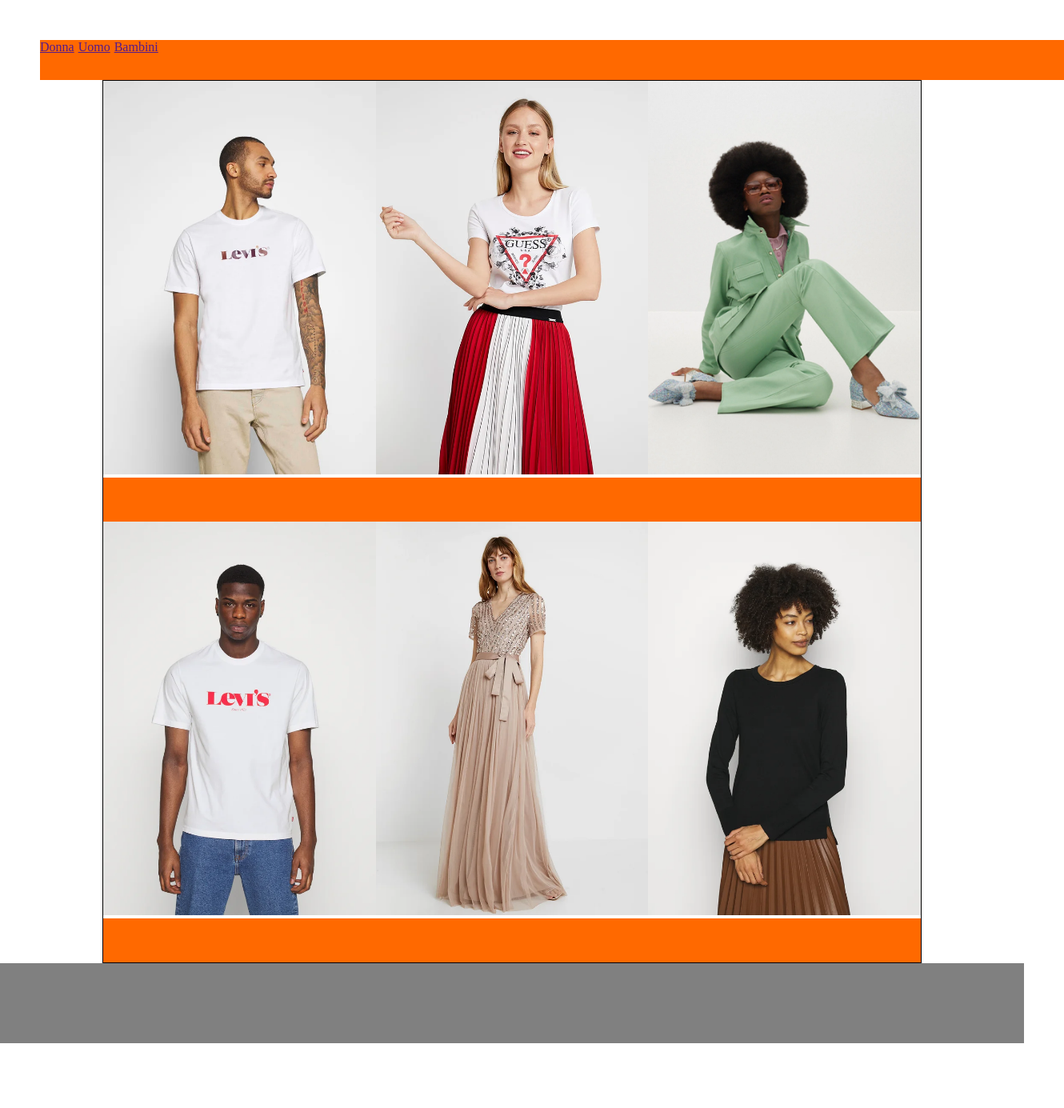
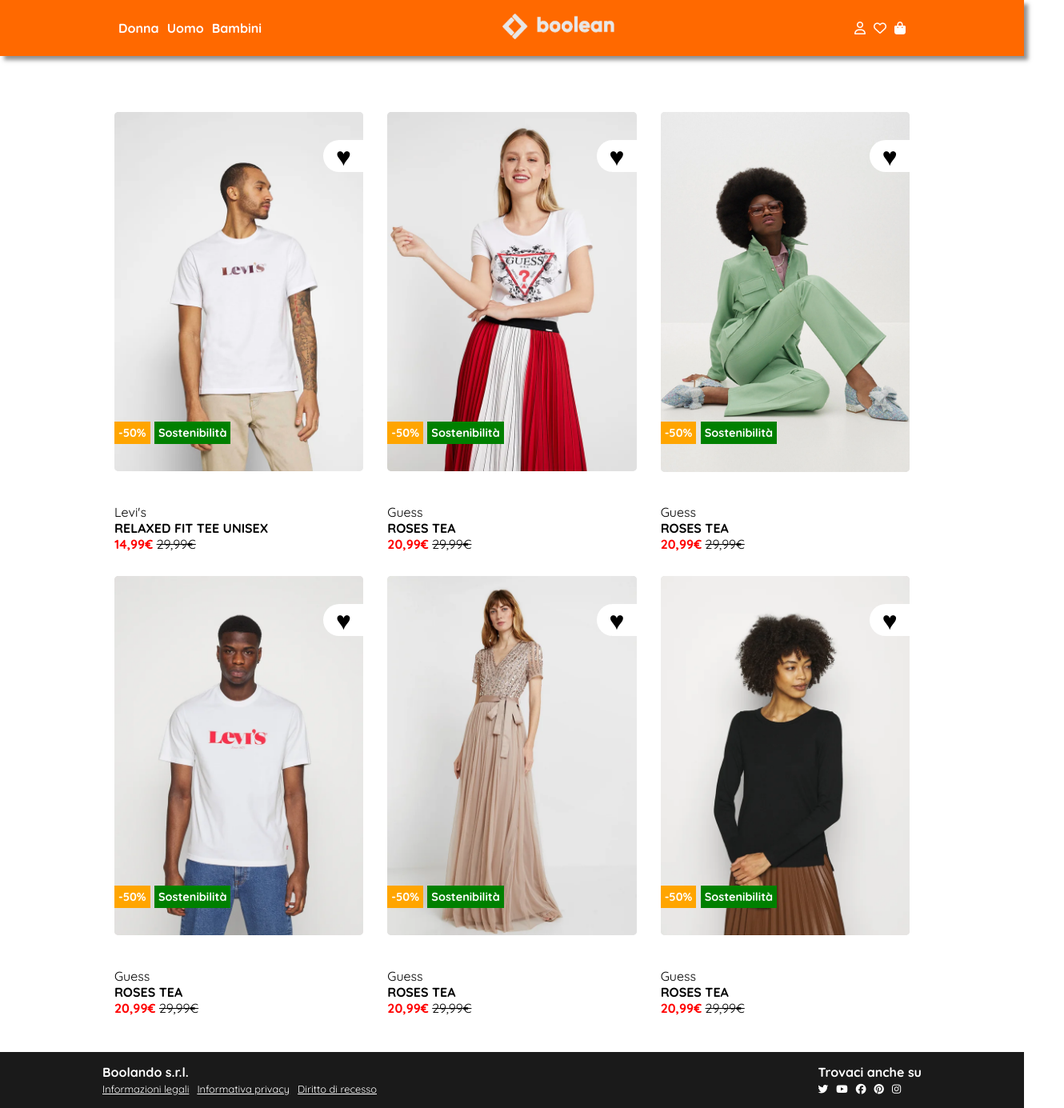
Before and after one commit to Om12ek99/html-css-boolando, a plain HTML site: page index.html in a window 1280 px wide. Shown: the whole page at 80% size, 1330 px wide, since content can reach past the window. Before the commit the page ends 1304 px from the top, so only its background shows below. Drawn offline with Linux system fonts and the light colour scheme.

Commit message:
feat:push

```diff
--- a/css/style.css
+++ b/css/style.css
@@ -1,12 +1,11 @@
-
-
+/* RESET */
 *{
+  margin: 0;
+  padding: 0;
   box-sizing: border-box;
-    padding: 0;
-    margin: 0;
 }
 
-:root{
+:root {
   --orange: #FF6900;
 }
 
@@ -14,45 +13,68 @@
   max-width: 100%;
 }
 
-  ul{
-    list-style-type: none;
-    display: flex;
-    gap: 5px;
+/* COMMON */
+
+body {
+
+  font-family: "Quicksand", sans-serif;
 }
 
-  /*HEADER*/
-  header{
-    /*debug*/
-    height: 60px;
-    padding: 50px;
-
+ul {
+  list-style-type: none;
 }
 
-  .navbar{
-    /*debug*/
-    background-color: #FF6900;
-    height: 50px;
+/* HEADER */
+header {
+  background-color: var(--orange);
+  position: fixed;
+  z-index: 9999;
+  height: 70px;
   width: 100%;
-    position: absolute;
-    margin-top: 0;
+  box-shadow: 5px 5px 5px rgba(113, 113, 113, 0.769);
+}
+
+.menu {
+  display: flex;
+  justify-content: space-between;
+  align-items: center;
+  height: 100%;
+  color: white;
+}
+
+.genre_list>ul {
+  display: flex;
+  margin-left: 15px;
+}
+
+.genre_list ul li {
+  padding: 5px;
+  font-weight: 800;
+}
+
+.icon_list ul {
+  display: flex;
+  margin-right: 15px;
+}
+
+.icon_list ul li {
+  padding: 5px;
+}
+
+.logo {
+  width: 140px;
 }
 
 
-  .logo{
-    display: none;
-    align-items: center;
-    width: 100px;
-
-
+/* MAIN */
+.container {
+  margin: 0 auto;
+  width: 80%;
+  max-width: 1100px;
 }
 
-  /*MAIN*/
-  .container {
-    width: 80%;
-    margin: 0 auto;
-    max-width: 1100px;
-    border: 1px solid black;
-
+main {
+  padding-top: 125px;
 }
 
 .flex {
@@ -60,23 +82,115 @@
   flex-wrap: wrap;
 }
 
-  .col {
-    width: calc(100% / 3);
-    border-left: 15px;
-
-  }
-
 .card {
+  width: calc(100%/3);
+  padding: 15px;
   position: relative;
 }
 
-  .testo{
-    /*debug*/
-    background-color: #FF6900;
-    height: 55px;
+/* IMG HOVER */
+.card>.img_box {
+  position: relative;
 }
 
-  footer{
-    background-color: grey;
-    height: 100px;
+.img_hover {
+  position: absolute;
+  left: 0;
+  top: 0;
+  border-radius: 5px;
 }
+
+.main_img {
+  position: absolute;
+  z-index: 1;
+  border-radius: 5px;
+}
+
+.card:hover .img_hover {
+  z-index: 2;
+  box-shadow: 5px 10px 18px var(--orange);
+}
+
+.card:hover .heart {
+  color: orange;
+}
+
+/* DESCRIPTION TEXT */
+.card_text {
+  margin-top: 490px;
+}
+
+.dis_price,
+.item_name {
+  font-weight: 800;
+}
+
+.dis_price {
+  color: red;
+}
+
+.lthr_price {
+  text-decoration: line-through;
+}
+
+/* HEART POSITION */
+.heart {
+  position: absolute;
+  top: 50px;
+  right: 15px;
+  width: 50px;
+  text-align: center;
+  font-size: 2rem;
+  z-index: 5;
+  background-color: white;
+  border-radius: 20px 0 0 20px;
+  display: inline-block;
+}
+
+.pop_style {
+  padding: 5px;
+  color: white;
+  font-weight: 800;
+  font-size: 0.9rem;
+  position: absolute;
+  display: inline-block;
+  bottom: 150px;
+  z-index: 5;
+}
+
+.dis_perc {
+  background-color: orange;
+}
+
+.sustain  {
+  background-color: green;
+  left: 65px;
+}
+
+/* FOOTER */
+footer {
+  background-color: #1A1A1A;
+  margin-top: 30px;
+}
+
+.info_footer {
+  color: white;
+  display: flex;
+  justify-content: space-between;
+  align-items: center;
+  padding: 15px 0px;
+}
+.legal_info,
+.social_info {
+  display: flex;
+  gap: 10px;
+}
+
+li a {
+  color: white;
+  font-size: 0.8rem;
+}
+
+.footer_title {
+  font-weight: 800;
+}
--- a/index.html
+++ b/index.html
@@ -1,117 +1,158 @@
 <!DOCTYPE html>
 <html lang="en">
+
 <head>
     <meta charset="UTF-8">
     <meta name="viewport" content="width=device-width, initial-scale=1.0">
+    <link rel="stylesheet" href="./css/style.css">
+
+    <!-- FONT -->
+    <link rel="stylesheet" href="https://cdnjs.cloudflare.com/ajax/libs/font-awesome/6.5.1/css/all.min.css" integrity="sha512-DTOQO9RWCH3ppGqcWaEA1BIZOC6xxalwEsw9c2QQeAIftl+Vegovlnee1c9QX4TctnWMn13TZye+giMm8e2LwA==" crossorigin="anonymous" referrerpolicy="no-referrer" />
+    <link rel="preconnect" href="https://fonts.googleapis.com">
+    <link rel="preconnect" href="https://fonts.gstatic.com" crossorigin>
+    <link href="https://fonts.googleapis.com/css2?family=Quicksand:wght@300..700&display=swap" rel="stylesheet">
     <title>Booleando</title>
-    <link rel="stylesheet" href="./css/style.css">
 </head>
 
-
 <body>
-
-    <!-- Header -->
+    <!-- HEADER -->
     <header>
-            <!-- nav -->
-            <nav class="navbar">
-                <!-- barranavigazione -->
-                <ul class="menu">
-                    <li><a href="">Donna</a></li>
-                    <li><a href="">Uomo</a></li>
-                    <li><a href="">Bambini</a></li>
-                </ul>
-                <!-- /barranavigazione -->
-
-                <!-- logo -->
-                <div class="logo">
-                    <img src="/img/boolean-logo.png" alt="">
-                </div>
-                <!-- /logo -->
-
-                <!-- carrello -->
-                <div class="shopping">
+        <nav class="menu center container">
+            <div class="genre_list">
                 <ul>
-
+                    <li>Donna</li>
+                    <li>Uomo</li>
+                    <li>Bambini</li>
                 </ul>
             </div>
-                <!-- /carrello -->
-            <!-- /nav -->
+            <div class="logo"> <img src="./img/boolean-logo.png" alt="boolean logo"></div>
+            <div class="icon_list">
+                <ul>
+                    <li><i class="fa-regular fa-user"></i></li>
+                    <li><i class="fa-regular fa-heart"></i></li>
+                    <li><i class="fa-solid fa-bag-shopping"></i></li>
+                </ul>
+            </div>
         </nav>
+    </header>
+    <!-- /HEADER -->
+    <main>
+        <div class="container flex">
+            <div class="card">
+                <div class="img_box">
+                    <img src="./img/1.webp" alt="male model Levi's" class="main_img">
+                    <img src="./img/1b.webp" alt="alt male model Levi's" class="img_hover">
+                </div>
+                <div class="card_text">
+                    <span class="brand"> Levi's</span> <br>
+                    <span class="item_name">RELAXED FIT TEE UNISEX</span> <br>
+                    <span class="dis_price">14,99€</span> <span class="lthr_price"> 29,99€</span>
+                </div>
+                <div class="heart">&hearts;</div>
+                <div class="dis_perc pop_style" >-50%</div>
+                <div class="sustain pop_style">Sostenibilità</div>
+            </div>
 
+            <div class="card">
+                <div class="img_box">
+                    <img src="./img/2.webp" alt="male model Levi's" class="main_img">
+                    <img src="./img/2b.webp" alt="alt male model Levi's" class="img_hover">
+                </div>
+                <div class="card_text">
+                    <span class="brand">Guess</span> <br>
+                    <span class="item_name">ROSES TEA</span> <br>
+                    <span class="dis_price">20,99€</span> <span class="lthr_price"> 29,99€</span>
+                </div>
+                <div class="heart">&hearts;</div>
+                <div class="dis_perc pop_style" >-50%</div>
+                <div class="sustain pop_style">Sostenibilità</div>
+            </div>
 
-        <!-- /header -->
-            </header>
+            <div class="card">
+                <div class="img_box">
+                    <img src="./img/3.webp" alt="male model Levi's" class="main_img">
+                    <img src="./img/3b.webp" alt="alt male model Levi's" class="img_hover">
+                </div>
+                <div class="card_text">
+                    <span class="brand">Guess</span> <br>
+                    <span class="item_name">ROSES TEA</span> <br>
+                    <span class="dis_price">20,99€</span> <span class="lthr_price"> 29,99€</span>
+                </div>
+                <div class="heart">&hearts;</div>
+                <div class="dis_perc pop_style" >-50%</div>
+                <div class="sustain pop_style">Sostenibilità</div>
+            </div>
 
+            <div class="card">
+                <div class="img_box">
+                    <img src="./img/4.webp" alt="male model Levi's" class="main_img">
+                    <img src="./img/4b.webp" alt="alt male model Levi's" class="img_hover">
+                </div>
+                <div class="card_text">
+                    <span class="brand">Guess</span> <br>
+                    <span class="item_name">ROSES TEA</span> <br>
+                    <span class="dis_price">20,99€</span> <span class="lthr_price"> 29,99€</span>
+                </div>
+                <div class="heart">&hearts;</div>
+                <div class="dis_perc pop_style" >-50%</div>
+                <div class="sustain pop_style">Sostenibilità</div>
+            </div>
 
-        <!-- grid -->
-            <main>
-            <!-- tessere -->
-        <div class="container flex">
-            <div class="col">
             <div class="card">
-                  <img src="./img/1.webp" alt="" />
+                <div class="img_box">
+                    <img src="./img/5.webp" alt="male model Levi's" class="main_img">
+                    <img src="./img/5b.webp" alt="alt male model Levi's" class="img_hover">
                 </div>
-                <div class="testo">
+                <div class="card_text">
+                    <span class="brand">Guess</span> <br>
+                    <span class="item_name">ROSES TEA</span> <br>
+                    <span class="dis_price">20,99€</span> <span class="lthr_price"> 29,99€</span>
+                </div>
+                <div class="heart">&hearts;</div>
+                <div class="dis_perc pop_style" >-50%</div>
+                <div class="sustain pop_style">Sostenibilità</div>
+            </div>
+
+            <div class="card">
+                <div class="img_box">
+                    <img src="./img/6.webp" alt="male model Levi's" class="main_img">
+                    <img src="./img/6b.webp" alt="alt male model Levi's" class="img_hover">
+                </div>
+                <div class="card_text">
+                    <span class="brand">Guess</span> <br>
+                    <span class="item_name">ROSES TEA</span> <br>
+                    <span class="dis_price">20,99€</span> <span class="lthr_price"> 29,99€</span>
+                </div>
+                <div class="heart">&hearts;</div>
+                <div class="dis_perc pop_style" >-50%</div>
+                <div class="sustain pop_style">Sostenibilità</div>
             </div>
         </div>
-            <div class="col">
-                <div class="card">
-                  <img src="./img/2.webp" alt="" />
+    </main>
+
+    <footer>
+        <div class="info_footer container">
+            <div class="lft_ft">
+                <h4 class="footer_title">Boolando s.r.l.</h4>
+                <ul class="legal_info">
+                    <li><a href="">Informazioni legali</a></li>
+                    <li><a href="">Informativa privacy</a></li>
+                    <li><a href="">Diritto di recesso</a></li>
+                </ul>
             </div>
-                <div class="testo">
+            <div class="right_ft">
+                <h4 class="footer_title">Trovaci anche su</h4>
+                <ul class="social_info">
+                    <li><a href=""><i class="fa-brands fa-twitter"></i></a></li>
+                    <li><a href=""><i class="fa-brands fa-youtube"></i></a></li>
+                    <li><a href=""><i class="fa-brands fa-facebook"></i></a></li>
+                    <li><a href=""><i class="fa-brands fa-pinterest"></i></a></li>
+                    <li><a href=""><i class="fa-brands fa-instagram"></i></a></li>
+                </ul>
             </div>
         </div>
-            <div class="col">
-                <div class="card">
-                  <img src="./img/3.webp" alt="" />
-                </div>
-                <div class="testo">
-                </div>
-            </div>
-            <div class="col">
-                <div class="card">
-                  <img src="./img/4.webp" alt="" />
-                </div>
-                <div class="testo">
-                </div>
-            </div>
-            <div class="col">
-                <div class="card">
-                  <img src="./img/5.webp" alt="" />
-                </div>
-                <div class="testo">
-                </div>
-            </div>
-            <div class="col">
-                <div class="card">
-                  <img src="./img/6.webp" alt="" />
-                </div>
-                <div class="testo">
-                </div>
-            </div>
-        </div>
-                <!-- img -->
-                <!-- /img -->
+    </footer>
+    <!-- MAIN -->
+</body>
 
-                <!-- sconti -->
-                <!-- /sconti -->
-
-                <!-- cuore -->
-                <!-- /cuore -->
-            <!-- /tessere -->
-        <!-- /grid -->
-            </main>
-
-        <!-- Footer -->
-            <!-- infoleagli -->
-            <footer>
-
-            </footer>
-            <!-- /infolegali -->
-
-            <!-- social -->
-            <!-- /social -->
-        <!-- /Footer -->
-
-</body>
 </html>
```
Lines whose indentation alone changed are shown as unchanged.
